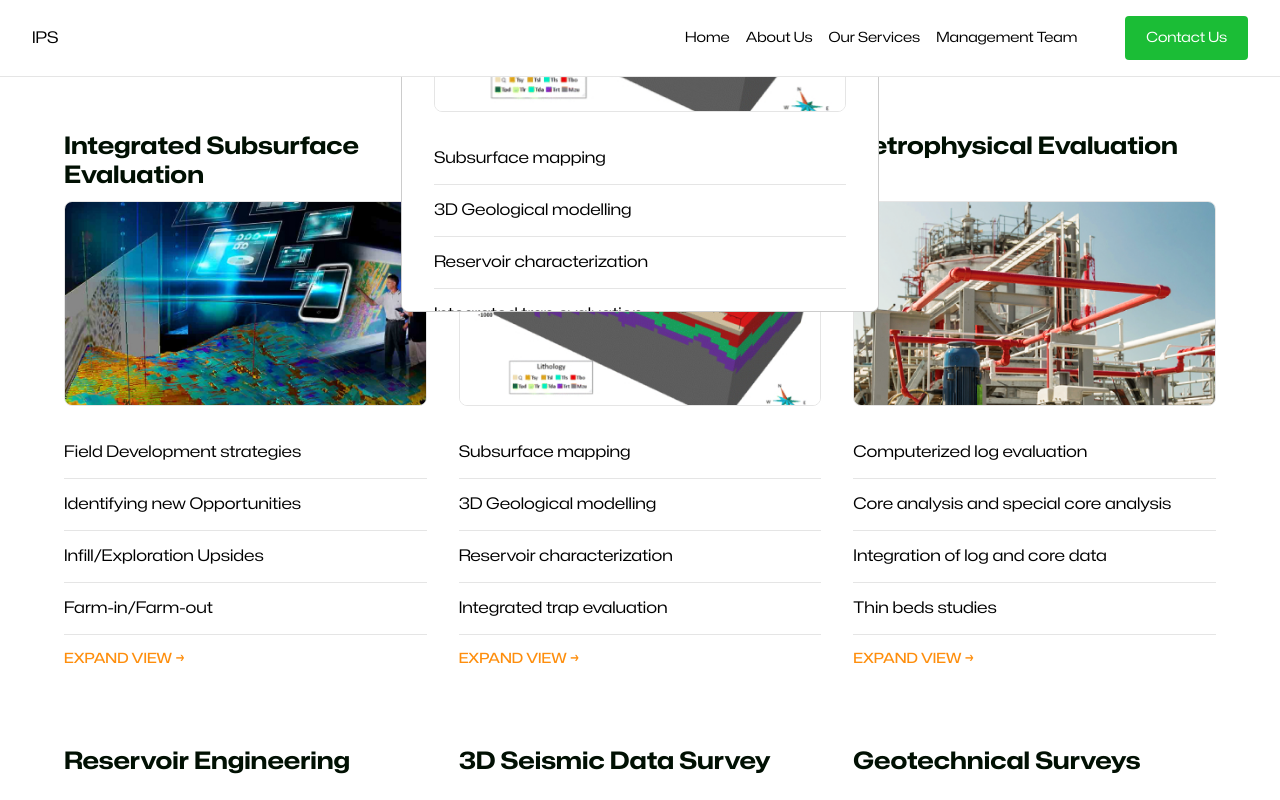
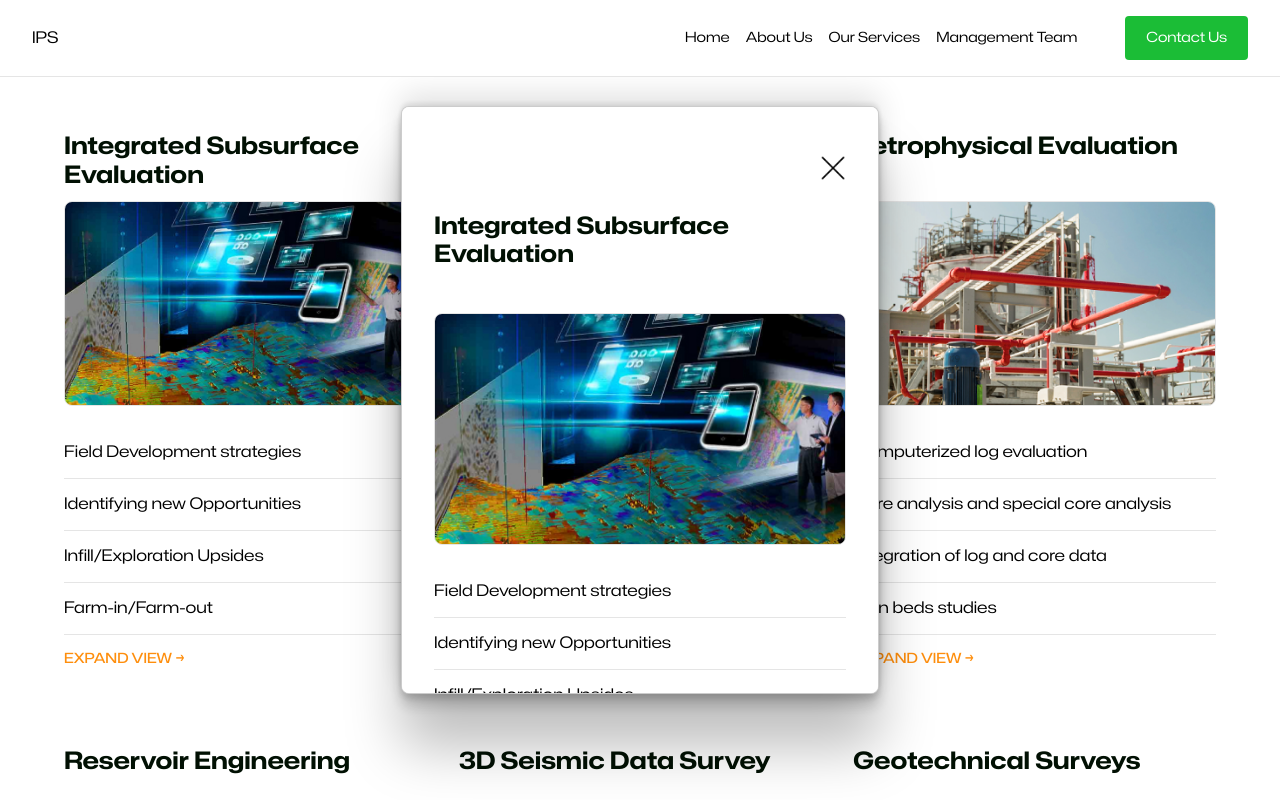
Before and after one commit to jubril-a/integralpetroserv, a Next.js app: page /services in a window 1280 px wide. Both pictures are taken after a click on the element 245 px from the left and 808 px from the top of the page. Shown: the part 408-1208 px from the top of the page. Built offline with nearby package versions, Linux system fonts and the light colour scheme.

Commit message:
fix serviceBox layout

```diff
--- a/app/components/data.js
+++ b/app/components/data.js
@@ -84,7 +84,7 @@ export const services = [
 
 export const detailed_services = [
     {
-      id: 1,
+      id: 0,
       service: "Integrated Subsurface Evaluation",
       subservices: [
         "Field Development strategies",
@@ -100,7 +100,7 @@ export const detailed_services = [
       imgDesc: "",
     },
     {
-      id: 2,
+      id: 1,
       service: "Geological & Geophysical Studies",
       subservices: [
         "Subsurface mapping",
@@ -123,7 +123,7 @@ export const detailed_services = [
       imgDesc: "",
     },
     {
-      id: 3,
+      id: 2,
       service: "Petrophysical Evaluation",
       subservices: [
         "Computerized log evaluation",
@@ -135,7 +135,7 @@ export const detailed_services = [
       imgDesc: "",
     },
     {
-      id: 4,
+      id: 3,
       service: "Reservoir Engineering",
       subservices: [
         "Material Balance Study",
@@ -152,7 +152,7 @@ export const detailed_services = [
       imgDesc: "",
     },
     {
-      id: 5,
+      id: 4,
       service: "3D Seismic Data Survey",
       subservices: [
         "Illumination Studies/Pre-3D Seismic Survey Design",
@@ -164,7 +164,7 @@ export const detailed_services = [
       imgDesc: "",
     },
     {
-      id: 6,
+      id: 5,
       service: "Geotechnical Surveys",
       subservices: [
         "Seabed Survey",
@@ -174,7 +174,7 @@ export const detailed_services = [
       imgDesc: "",
     },
     {
-      id: 7,
+      id: 6,
       service: "Integrated Production Studies",
       subservices: [
         "Integrated asset modelling",
--- a/app/components/serviceCard.module.scss
+++ b/app/components/serviceCard.module.scss
@@ -35,25 +35,30 @@
 
 // expanded service view
 .expanded {
-    position: absolute;
+    position: fixed;
     inset: 0;
     z-index: 999;
     display: grid;
-    justify-content: center;
+    justify-items: center;
     align-items: center;
-    // background-color: rgba(0, 0, 0, 0.4);
+    padding: 2rem;
 
     .serviceBox {
-        width: 478px;
+        width: min(478px, 100%);
         height: 80%;
         background-color: #fff;
         border: 1px solid rgba(0, 0, 0, 0.2);
+        box-shadow: rgba(0, 0, 0, 0.25) 0px 54px 55px, rgba(0, 0, 0, 0.12) 0px -12px 30px, rgba(0, 0, 0, 0.12) 0px 4px 6px, rgba(0, 0, 0, 0.17) 0px 12px 13px, rgba(0, 0, 0, 0.09) 0px -3px 5px;
         border-radius: 8px;
-        overflow: scroll;
+        overflow-y: scroll;
         padding: 3rem 2rem;
     }
 
     h3 {
         margin-bottom: 2rem;
     }
+
+    .serviceImg {
+        cursor: pointer;
+    }
 }
```
Also changed, not shown: app/components/ServiceBox.jsx (+1 -1 lines), app/components/ServiceCard.jsx (+1 -1 lines).
